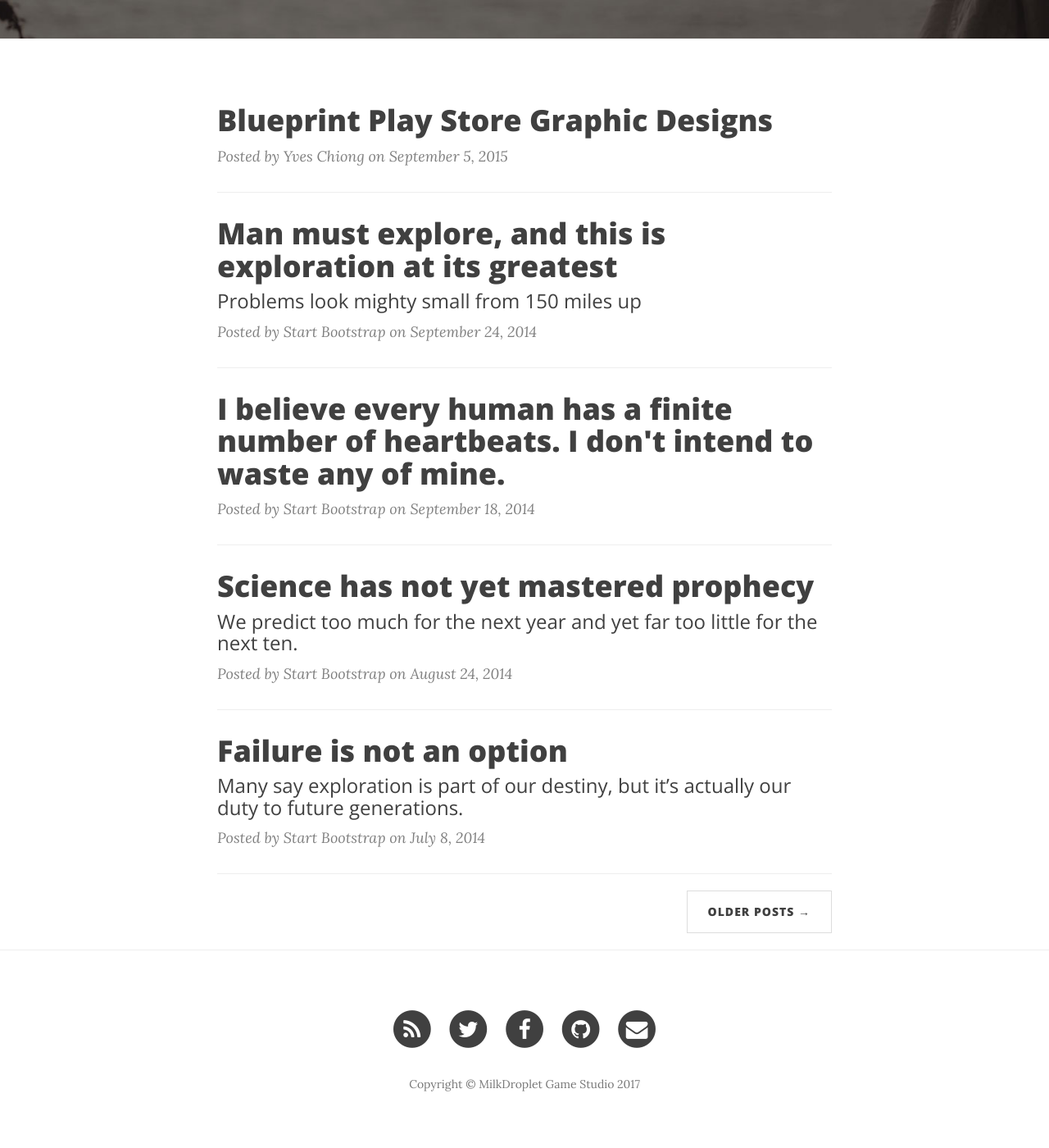
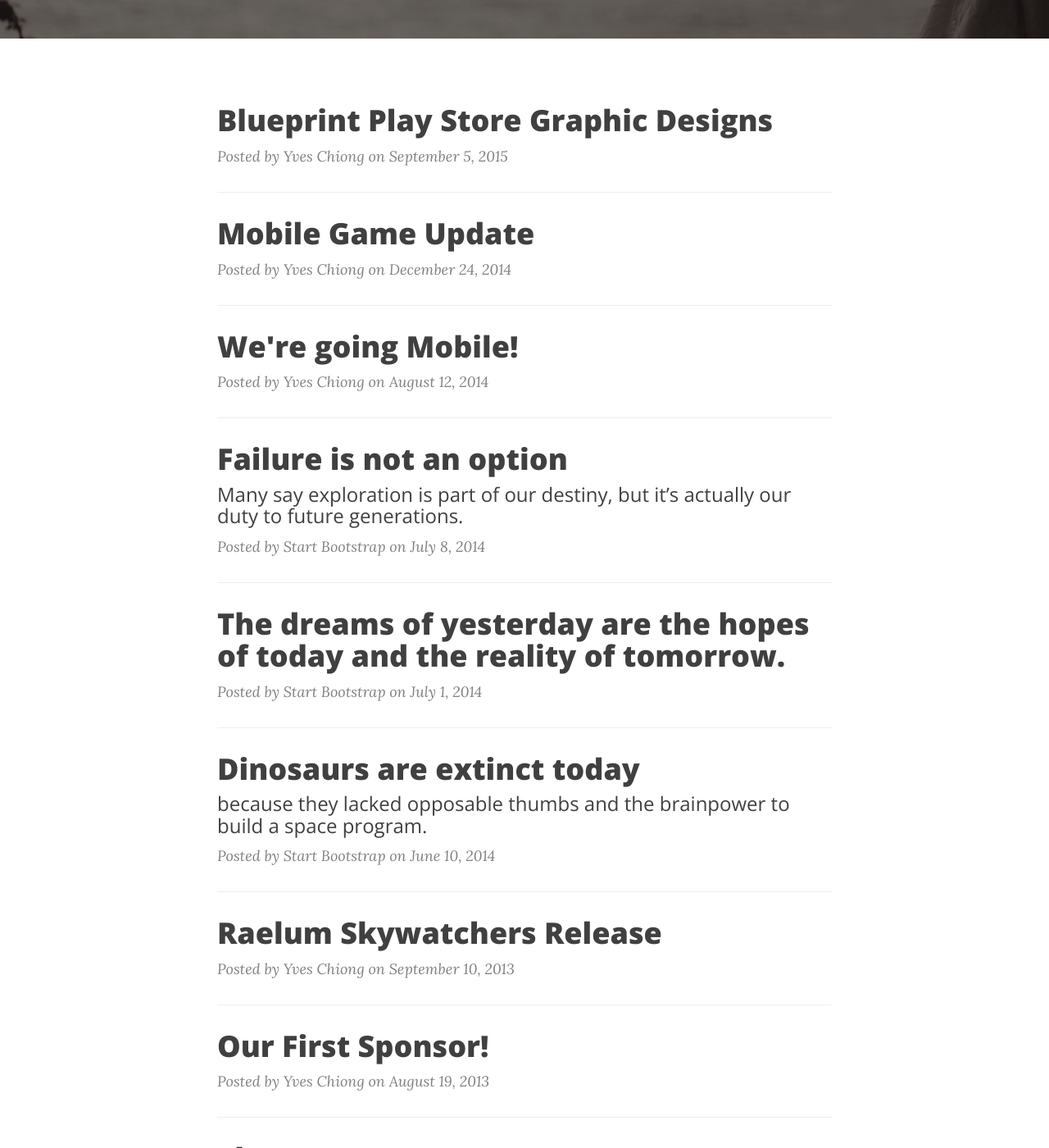
Before and after one commit to milkdroplet/milkdroplet.github.io, a Jekyll site: the page built from blog/index.html, in a window 1280 px wide and 1400 px high, scrolled down 401 px. Shown: the whole window at 82% size. Built offline with Jekyll 4.4.1, drawn with Linux system fonts in a browser that asks for light colours; nearby versions of some CDN libraries; the list of posts is cut into pages by our own code; some of the changed lines change nothing that is shown; some of the changed text lies outside the part shown.

Commit message:
Adding previous blogs

```diff
--- a/_config.yml
+++ b/_config.yml
@@ -19,7 +19,7 @@
 markdown: kramdown
 highlighter: rouge
 permalink: pretty
-paginate: 5
+paginate: 10
 paginate_path: "/blog/page:num/"
 exclude: ["less","node_modules","Gruntfile.js","package.json","README.md"]
 
--- /dev/null
+++ b/_posts/2013-03-30-the-art-process.md
@@ -0,0 +1,8 @@
+---
+layout:     post
+title:      "The Art Process"
+date:       2013-03-30 16:00:00
+author:     "Yves Chiong"
+---
+
+<p>A blast into our past of working on Raelum Skywatchers in the early days. So as you can see, the cannon and the first version of the cat were drawn on paper and scanned into the computer and then traced with the line tool on Flash, then coloured in. The cannon head had to be a separate piece from the body because in the game, the cannon head's angle constantly rotated up and down. This was so when the cat goes inside the cannon during flight, the cannon would rotate and point towards the direction of flight that the cat would launch. So the cat's three stages of drawings can be seen from a screenshot of the stage. So after tracing the hand-drawn image, it was actually our first time working with the line tool so it left a good impression after seeing how nice it looks compared to on paper. It's always good to reflect on the past once in a while and see how far you've come. For us, it's been a tremendously long journey making Raelum Skywatchers. And it's been a blast!</p>
--- /dev/null
+++ b/_posts/2013-08-19-our-first-sponsor.md
@@ -0,0 +1,11 @@
+---
+layout:     post
+title:      "Our First Sponsor!"
+date:       2013-08-19 16:00:00
+author:     "Yves Chiong"
+header-img: "img/posts/2013-08-19/bg.png"
+---
+
+<p>HELLO!!! Thanks for reading in! So just some updates on our end, we got a sponsor for Raelum Skywatchers and have been working with them to improve the game. This picture was a screenshot of our original game menu screen before we decided to make a less-plain version since there were complaints from some people. Overall everything has been moving smoothly and the game is basically complete excluding some minor UI tweaks and some testing. We often wonder who actually follows our blogs and reads what we have to say. Probably not many people. It seems like we can just get away with writing anything because nobody reads what we have to say. Like, we are the best! And our games decrease obesity rates all over the world because they forget to feed themselves with actual food and only feed their lust for amazingly developed games. Yeah, but we do hope that you've enjoyed reading about our lives as guys that are just trying to do something good for the world. For those of you out there that are reading this, thanks for increasing our site traffic and every bit of support counts. Though, we need only our willpower, your support means at least we are making someone's day by using hundreds of ours.</p>
+
+<p>TL;DR: You're the best cause you think we're the best! Thanks for your undivided encouragement! :)</p>
--- /dev/null
+++ b/_posts/2013-09-10-raelum-skywatchers-release.md
@@ -0,0 +1,13 @@
+---
+layout:     post
+title:      "Raelum Skywatchers Release"
+date:       2013-09-10 16:00:00
+author:     "Yves Chiong"
+header-img: "img/posts/2013-09-10/bg.png"
+---
+
+<p>After an unintended delay, we have finally released Raelum Skywatchers to the public. So far, we've been monitoring the game's ratings and it's been pretty good for a first game. Having an average rating of around 3 out of 5, we'd say we reached our goals as of now. Balancing our time to commit to making new games will be a great challenge for us since we are only developing games part-time. Though we believe that we will still be able to introduce a new game after this one. This has been a great learning experience for us. Starting from knowing nothing about flash to...well...knowing some more to flash. Since we started developing the game whilst learning about flash, we came across more efficient and organized ways to code the game. When design patterns and the "proper way" to code were introduced to us, we were already done coding most of the game in a very ugly fashion. We will, of course, learn from our ways and make sure that the next game we build will be beyond the constructs of perfection.</p>
+
+<p>We have already started the preliminary steps to making our next game and we decided that we will use Unity3D instead of flash. This next game of ours will be more focused on the mobile game market. We are constantly trying to improve our games and exploring a new market will help us gain the experience we need for evolution. For whoever is out there reading this, we accept constructive criticism and we hope that if you enjoyed our game then please have some patience for our next development. We are fully aware that the release of an already completed game took around 4 months to do and this is because of our stressful schedule at our university where every four months we are either in a study semester or at a co-operative placement. So this means there are no break time for us other than weekends and the occasional after classes or work schedules. We will still try to allocate some/most of our free time into development for the next project at hand, but, once in a while, we believe some rest will be perfect to replenish us from having too much fun coding!</p>
+
+<p>Stay tuned for any new updates pertaining to the next game and enjoy Raelum Skywatchers for the time being!</p>
--- /dev/null
+++ b/_posts/2014-08-12-we're-going-mobile.md
@@ -0,0 +1,25 @@
+---
+layout:     post
+title:      "We're going Mobile!"
+date:       2014-08-12 16:00:00
+author:     "Yves Chiong"
+---
+<p>
+    <object class="card-shadow"
+            style="width: 100%; height: 480px"
+            data="/img/posts/2014-08-12/multi-directional.swf">
+    </object>
+    <span class="caption text-muted">Multi-directional swipe prototype.</span>
+</p>
+
+<p>WOAH WOAH WOAH! What's going on here? Could it be? MD is working on a new game? That's right folks (the one or two of you). This game is targeted towards mobile devices and we're considering to first release it on Android, but that's to worry about later.</p>
+
+<p>So we're using Adobe AIR for cross-platform development. Since we're so familiar with ActionScript and Flash, we thought it'll be best to break into the mobile games market with a title made in Flash. This will probably be our last title in Flash because of Adobe's discontinued support for it and our undying will to migrate over to Unity or explore some other tools to begin real development.</p>
+
+<p>So just a little explanation on this short demo of our upcoming game. Imagine Tetris blocks to be placed in this 5x5 board. The blocks that come up are randomized and you're supposed to try to fill the board with these blocks as full as you can. The red cells in the board means that you can't click on it and place a block there and the blue cells means you can. It's just a little confusing indication of what you can click and what you can't. Anyways, if you click and hold and a blue cell, you would notice that the tetrimino appears but with a black mark on one of the block's cells and that mark actually indicates where control of the block will be according to your mouse. So if you drag the block or your mouse to another cell on the board then the block follows with the mark following your mouse control which would control where the block goes.</p>
+
+<p>Confusing, we know.</p>
+
+<p>So maybe now the red and blue cells make sense? Red cells means you can't click or drag on those cells because the current block's shape won't allow it either because it'll be out of the board or it'll cover another block on the board. If you haven't noticed by now, you can swipe downwards, leftwards, rightwards on the white space and the board will fly away in that direction. This was intended to be a part of the game. We'll need to figure out a way to make this more intuitive. Going to have to spend some more time with planning and designs for now.</p>
+
+<p>Thanks for reading!</p>
--- a/_posts/2014-08-24-science-has-not-yet-mastered-prophecy.markdown
+++ /dev/null
@@ -1,43 +0,0 @@
----
-layout:     post
-title:      "Science has not yet mastered prophecy"
-subtitle:   "We predict too much for the next year and yet far too little for the next ten."
-date:       2014-08-24 12:00:00
-author:     "Start Bootstrap"
-header-img: "img/post-bg-04.jpg"
----
-
-<p>Never in all their history have men been able truly to conceive of the world as one: a single sphere, a globe, having the qualities of a globe, a round earth in which all the directions eventually meet, in which there is no center because every point, or none, is center — an equal earth which all men occupy as equals. The airman's earth, if free men make it, will be truly round: a globe in practice, not in theory.</p>
-
-<p>Science cuts two ways, of course; its products can be used for both good and evil. But there's no turning back from science. The early warnings about technological dangers also come from science.</p>
-
-<p>What was most significant about the lunar voyage was not that man set foot on the Moon but that they set eye on the earth.</p>
-
-<p>A Chinese tale tells of some men sent to harm a young girl who, upon seeing her beauty, become her protectors rather than her violators. That's how I felt seeing the Earth for the first time. I could not help but love and cherish her.</p>
-
-<p>For those who have seen the Earth from space, and for the hundreds and perhaps thousands more who will, the experience most certainly changes your perspective. The things that we share in our world are far more valuable than those which divide us.</p>
-
-<h2 class="section-heading">The Final Frontier</h2>
-
-<p>There can be no thought of finishing for ‘aiming for the stars.’ Both figuratively and literally, it is a task to occupy the generations. And no matter how much progress one makes, there is always the thrill of just beginning.</p>
-
-<p>There can be no thought of finishing for ‘aiming for the stars.’ Both figuratively and literally, it is a task to occupy the generations. And no matter how much progress one makes, there is always the thrill of just beginning.</p>
-
-<blockquote>The dreams of yesterday are the hopes of today and the reality of tomorrow. Science has not yet mastered prophecy. We predict too much for the next year and yet far too little for the next ten.</blockquote>
-
-<p>Spaceflights cannot be stopped. This is not the work of any one man or even a group of men. It is a historical process which mankind is carrying out in accordance with the natural laws of human development.</p>
-
-<h2 class="section-heading">Reaching for the Stars</h2>
-
-<p>As we got further and further away, it [the Earth] diminished in size. Finally it shrank to the size of a marble, the most beautiful you can imagine. That beautiful, warm, living object looked so fragile, so delicate, that if you touched it with a finger it would crumble and fall apart. Seeing this has to change a man.</p>
-
-<a href="#">
-    <img src="{{ site.baseurl }}/img/post-sample-image.jpg" alt="Post Sample Image">
-</a>
-<span class="caption text-muted">To go places and do things that have never been done before – that’s what living is all about.</span>
-
-<p>Space, the final frontier. These are the voyages of the Starship Enterprise. Its five-year mission: to explore strange new worlds, to seek out new life and new civilizations, to boldly go where no man has gone before.</p>
-
-<p>As I stand out here in the wonders of the unknown at Hadley, I sort of realize there’s a fundamental truth to our nature, Man must explore, and this is exploration at its greatest.</p>
-
-<p>Placeholder text by <a href="http://spaceipsum.com/">Space Ipsum</a>. Photographs by <a href="https://www.flickr.com/photos/nasacommons/">NASA on The Commons</a>.</p>
--- a/_posts/2014-09-05-blueprint.md
+++ /dev/null
@@ -1,9 +0,0 @@
----
-layout:     post
-title:      "Blueprint Play Store Graphic Designs"
-date:       2015-09-05 16:00:00
-author:     "Yves Chiong"
-header-img: "img/posts/2014-09-05-blueprint-bg.png"
----
-
-<p>Hey folks, we've been pretty busy with our lives for the last couple months and we are around 90% done our current game! This is the sneak peak graphic banner that will appear in the mobile app store and we've taken the initiative to censor out the title of the game just because we don't want anybody fainting from excitement. We're planning the release onto Android and if it's successful then we'll be porting it over to iOS. So the theme of the game is a factory-based idle game where you can earn money by selling the boxes that you pack items up with. That's as simple as it gets. Live the life of a factory worker and make some big bucks. The release is scheduled sometime in October or November this year, but we know how planning release dates go in the software world. It kind of stretches a bit further than scheduled, but we'll try our best to fulfill our own deadlines! Have fun with other peoples' games until then because when this game comes out, you won't play other peoples' games anymore! :D</p>
--- a/_posts/2014-09-18-i-believe.markdown
+++ /dev/null
@@ -1,42 +0,0 @@
----
-layout:     post
-title:      "I believe every human has a finite number of heartbeats. I don't intend to waste any of mine."
-date:       2014-09-18 12:00:00
-author:     "Start Bootstrap"
-header-img: "img/post-bg-05.jpg"
----
-
-<p>Never in all their history have men been able truly to conceive of the world as one: a single sphere, a globe, having the qualities of a globe, a round earth in which all the directions eventually meet, in which there is no center because every point, or none, is center — an equal earth which all men occupy as equals. The airman's earth, if free men make it, will be truly round: a globe in practice, not in theory.</p>
-
-<p>Science cuts two ways, of course; its products can be used for both good and evil. But there's no turning back from science. The early warnings about technological dangers also come from science.</p>
-
-<p>What was most significant about the lunar voyage was not that man set foot on the Moon but that they set eye on the earth.</p>
-
-<p>A Chinese tale tells of some men sent to harm a young girl who, upon seeing her beauty, become her protectors rather than her violators. That's how I felt seeing the Earth for the first time. I could not help but love and cherish her.</p>
-
-<p>For those who have seen the Earth from space, and for the hundreds and perhaps thousands more who will, the experience most certainly changes your perspective. The things that we share in our world are far more valuable than those which divide us.</p>
-
-<h2 class="section-heading">The Final Frontier</h2>
-
-<p>There can be no thought of finishing for ‘aiming for the stars.’ Both figuratively and literally, it is a task to occupy the generations. And no matter how much progress one makes, there is always the thrill of just beginning.</p>
-
-<p>There can be no thought of finishing for ‘aiming for the stars.’ Both figuratively and literally, it is a task to occupy the generations. And no matter how much progress one makes, there is always the thrill of just beginning.</p>
-
-<blockquote>The dreams of yesterday are the hopes of today and the reality of tomorrow. Science has not yet mastered prophecy. We predict too much for the next year and yet far too little for the next ten.</blockquote>
-
-<p>Spaceflights cannot be stopped. This is not the work of any one man or even a group of men. It is a historical process which mankind is carrying out in accordance with the natural laws of human development.</p>
-
-<h2 class="section-heading">Reaching for the Stars</h2>
-
-<p>As we got further and further away, it [the Earth] diminished in size. Finally it shrank to the size of a marble, the most beautiful you can imagine. That beautiful, warm, living object looked so fragile, so delicate, that if you touched it with a finger it would crumble and fall apart. Seeing this has to change a man.</p>
-
-<a href="#">
-    <img src="{{ site.baseurl }}/img/post-sample-image.jpg" alt="Post Sample Image">
-</a>
-<span class="caption text-muted">To go places and do things that have never been done before – that’s what living is all about.</span>
-
-<p>Space, the final frontier. These are the voyages of the Starship Enterprise. Its five-year mission: to explore strange new worlds, to seek out new life and new civilizations, to boldly go where no man has gone before.</p>
-
-<p>As I stand out here in the wonders of the unknown at Hadley, I sort of realize there’s a fundamental truth to our nature, Man must explore, and this is exploration at its greatest.</p>
-
-<p>Placeholder text by <a href="http://spaceipsum.com/">Space Ipsum</a>. Photographs by <a href="https://www.flickr.com/photos/nasacommons/">NASA on The Commons</a>.</p>
--- a/_posts/2014-09-24-man-must-explore.markdown
+++ /dev/null
@@ -1,43 +0,0 @@
----
-layout:     post
-title:      "Man must explore, and this is exploration at its greatest"
-subtitle:   "Problems look mighty small from 150 miles up"
-date:       2014-09-24 12:00:00
-author:     "Start Bootstrap"
-header-img: "img/post-bg-06.jpg"
----
-
-<p>Never in all their history have men been able truly to conceive of the world as one: a single sphere, a globe, having the qualities of a globe, a round earth in which all the directions eventually meet, in which there is no center because every point, or none, is center — an equal earth which all men occupy as equals. The airman's earth, if free men make it, will be truly round: a globe in practice, not in theory.</p>
-
-<p>Science cuts two ways, of course; its products can be used for both good and evil. But there's no turning back from science. The early warnings about technological dangers also come from science.</p>
-
-<p>What was most significant about the lunar voyage was not that man set foot on the Moon but that they set eye on the earth.</p>
-
-<p>A Chinese tale tells of some men sent to harm a young girl who, upon seeing her beauty, become her protectors rather than her violators. That's how I felt seeing the Earth for the first time. I could not help but love and cherish her.</p>
-
-<p>For those who have seen the Earth from space, and for the hundreds and perhaps thousands more who will, the experience most certainly changes your perspective. The things that we share in our world are far more valuable than those which divide us.</p>
-
-<h2 class="section-heading">The Final Frontier</h2>
-
-<p>There can be no thought of finishing for ‘aiming for the stars.’ Both figuratively and literally, it is a task to occupy the generations. And no matter how much progress one makes, there is always the thrill of just beginning.</p>
-
-<p>There can be no thought of finishing for ‘aiming for the stars.’ Both figuratively and literally, it is a task to occupy the generations. And no matter how much progress one makes, there is always the thrill of just beginning.</p>
-
-<blockquote>The dreams of yesterday are the hopes of today and the reality of tomorrow. Science has not yet mastered prophecy. We predict too much for the next year and yet far too little for the next ten.</blockquote>
-
-<p>Spaceflights cannot be stopped. This is not the work of any one man or even a group of men. It is a historical process which mankind is carrying out in accordance with the natural laws of human development.</p>
-
-<h2 class="section-heading">Reaching for the Stars</h2>
-
-<p>As we got further and further away, it [the Earth] diminished in size. Finally it shrank to the size of a marble, the most beautiful you can imagine. That beautiful, warm, living object looked so fragile, so delicate, that if you touched it with a finger it would crumble and fall apart. Seeing this has to change a man.</p>
-
-<a href="#">
-    <img src="{{ site.baseurl }}/img/post-sample-image.jpg" alt="Post Sample Image">
-</a>
-<span class="caption text-muted">To go places and do things that have never been done before – that’s what living is all about.</span>
-
-<p>Space, the final frontier. These are the voyages of the Starship Enterprise. Its five-year mission: to explore strange new worlds, to seek out new life and new civilizations, to boldly go where no man has gone before.</p>
-
-<p>As I stand out here in the wonders of the unknown at Hadley, I sort of realize there’s a fundamental truth to our nature, Man must explore, and this is exploration at its greatest.</p>
-
-<p>Placeholder text by <a href="http://spaceipsum.com/">Space Ipsum</a>. Photographs by <a href="https://www.flickr.com/photos/nasacommons/">NASA on The Commons</a>.</p>
--- /dev/null
+++ b/_posts/2014-12-24-update.md
@@ -0,0 +1,18 @@
+---
+layout:     post
+title:      "Mobile Game Update"
+date:       2014-12-24 16:00:00
+author:     "Yves Chiong"
+---
+
+<p>
+    <object class="card-shadow"
+            style="width: 100%; height: 480px"
+            data="/img/posts/2014-12-24/prototype.swf">
+    </object>
+    <span class="caption text-muted">Early game prototype.</span>
+</p>
+
+<p>Hello again! Some quick updates here on our new game. So we've implemented some UI since our last blog post and there's an upgrade screen now with some money UI and current and next block UI. There's also a passive income text that shows how much money you get per second. You guessed it. This game of ours' is an idle game much like cookie clicker or make it rain. We've been having quite some trouble with optimizations for mobile and figuring out some alternative UI designs.</p>
+
+<p>For now, we'll continue going as we've planned from the beginning and create assets. We've gotten better with asset creation since our last game so at least the assets this time will be fairly decent. No promises though. Stay tuned with our next update on the game!</p>
--- /dev/null
+++ b/_posts/2015-09-05-blueprint-play-store-graphic-design.md
@@ -0,0 +1,13 @@
+---
+layout:     post
+title:      "Blueprint Play Store Graphic Designs"
+date:       2015-09-05 16:00:00
+author:     "Yves Chiong"
+header-img: "img/posts/2015-09-05/bg.png"
+---
+
+<p>Hey folks, we've been pretty busy with our lives for the last couple months and we are around 90% done our current game! This is the sneak peak graphic banner that will appear in the mobile app store and we've taken the initiative to censor out the title of the game just because we don't want anybody fainting from excitement. 😛</p>
+
+<p>We're planning the release onto Android and if it's successful then we'll be porting it over to iOS. So the theme of the game is a factory-based idle game where you can earn money by selling the boxes that you pack items up with. That's as simple as it gets. Live the life of a factory worker and make some big bucks.</p>
+
+<p>The release is scheduled sometime in October or November this year, but we know how planning release dates go in the software world. It kind of stretches a bit further than scheduled, but we'll try our best to fulfill our own deadlines! Have fun with other peoples' games until then because when this game comes out, you won't play other peoples' games anymore! 😀</p>
--- a/blog/index.html
+++ b/blog/index.html
@@ -1,7 +1,7 @@
 ---
 layout: page
 title: "Blog"
-description: "This is what I do."
+description: "Hear our voice!"
 header-img: "img/about-bg.jpg"
 ---
 
--- a/contact.html
+++ b/contact.html
@@ -9,6 +9,7 @@ header-img: "img/contact-bg.jpg"
 <!-- Contact Form - Enter your email address on line 19 of the mail/contact_me.php file to make this form work. -->
 <!-- WARNING: Some web hosts do not allow emails to be sent through forms to common mail hosts like Gmail or Yahoo. It's recommended that you use a private domain email address! -->
 <!-- NOTE: To use the contact form, your site must be on a live web host with PHP! The form will not work locally! -->
+<!-- Use https://formspree.io/ to send this form statically -->
 <form name="sentMessage" id="contactForm" novalidate method="POST" action="http://formspree.io/milkdroplet.service@gmail.com">
     <div class="row control-group">
         <div class="form-group col-xs-12 floating-label-form-group controls">
```
Also changed, not shown: img/posts/2013-08-19/bg.png (added), img/posts/2013-09-10/bg.png (added), img/posts/2015-09-05/bg.png (renamed from img/posts/2014-09-05-blueprint-bg.png), 2 other files.
